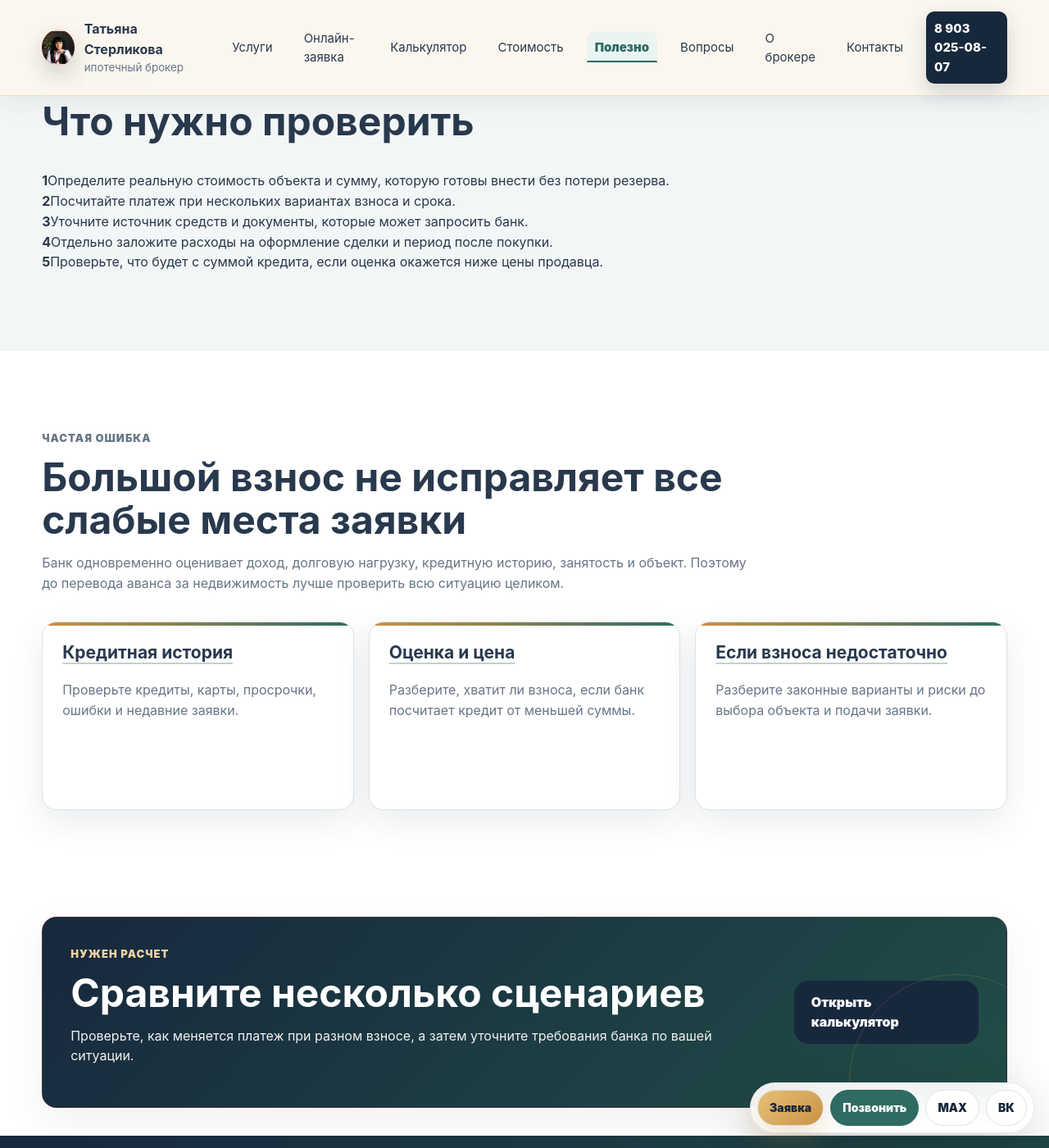
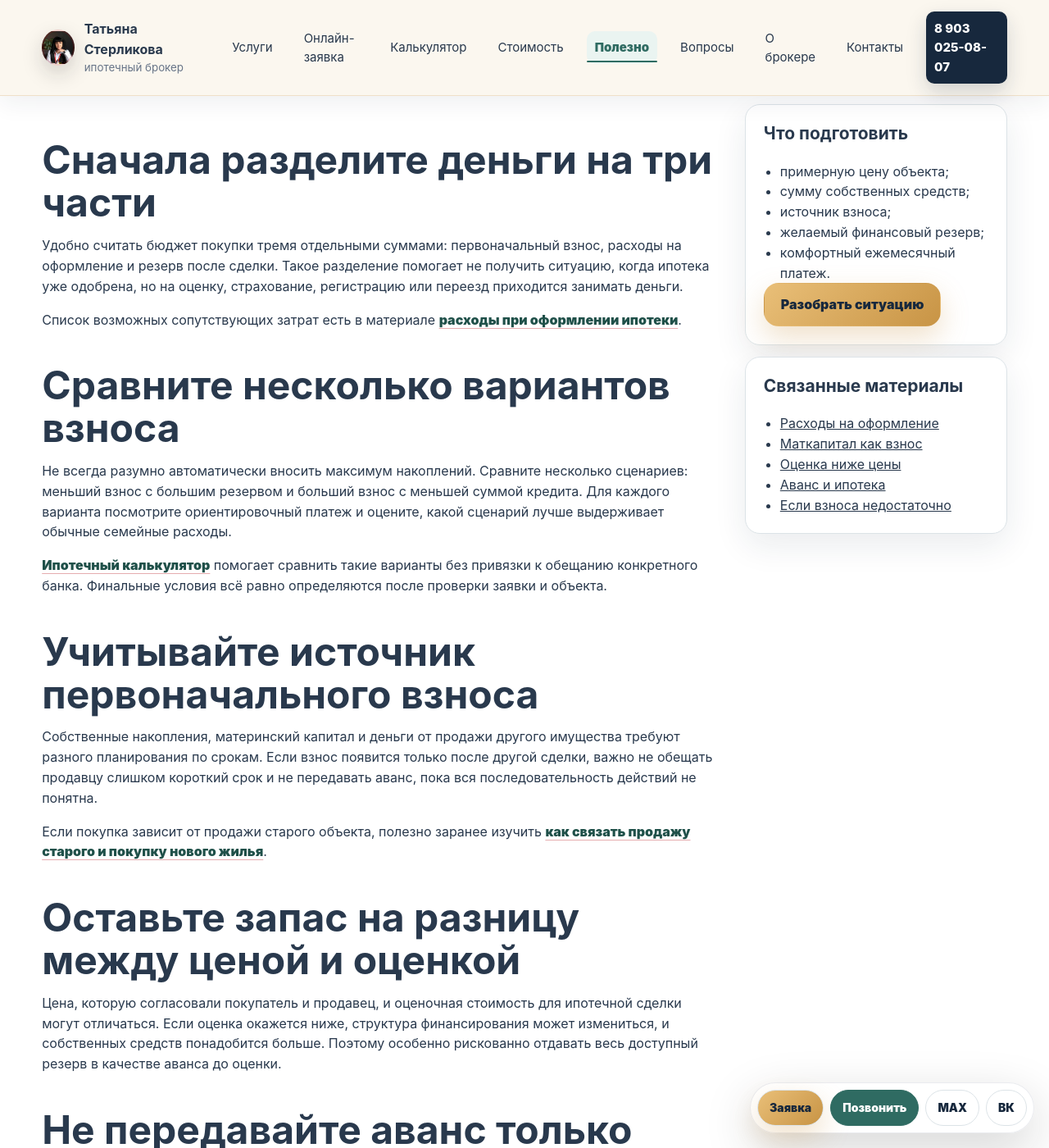
Before and after one commit to deputat36/broker, a Jekyll site: the page built from polezno/pervonachalnyy-vznos-po-ipoteke.md, in a window 1280 px wide and 1400 px high, scrolled down 1545 px. Shown: the whole window at 82% size. Built offline with Jekyll 4.4.1, drawn with Linux system fonts in a browser that asks for light colours; some of the changed text lies outside the part shown.

Commit message:
Усилить материал о первоначальном взносе

```diff
--- a/polezno/pervonachalnyy-vznos-po-ipoteke.md
+++ b/polezno/pervonachalnyy-vznos-po-ipoteke.md
@@ -1,20 +1,106 @@
 ---
 layout: "default"
 title: "Первоначальный взнос по ипотеке | Как подготовить деньги"
-description: "Что важно знать о первоначальном взносе по ипотеке: источники средств, материнский капитал, подтверждение денег, оценка ниже цены, дополнительные расходы и подготовка к заявке."
+description: "Как подготовить первоначальный взнос по ипотеке: собственные средства, маткапитал, продажа имущества, финансовый резерв, оценка объекта и расходы на сделку."
 permalink: "/polezno/pervonachalnyy-vznos-po-ipoteke/"
 og_type: "article"
 schema: '{"@context":"https://schema.org","@type":"Article","headline":"Первоначальный взнос по ипотеке: что важно знать","author":{"@type":"Person","name":"Татьяна Стерликова"},"about":"Первоначальный взнос по ипотеке"}'
 ---
 
-<section class="page-hero section"><div class="breadcrumbs"><a href="{{ '/' | relative_url }}">Главная</a> / <a href="{{ '/polezno/' | relative_url }}">Полезно</a> / Первоначальный взнос</div><p class="eyebrow">Подготовка к покупке</p><h1>Первоначальный взнос по ипотеке: что важно знать</h1><p class="lead">Размер взноса влияет на сумму кредита и платеж, но важна не только цифра. Нужно заранее понимать источник денег, требования банка, возможную оценку объекта и расходы, которые останутся помимо взноса.</p><div class="hero-actions"><a class="btn btn-primary" href="{{ '/kalkulyator-ipoteki/' | relative_url }}">Рассчитать платеж</a><a class="btn btn-secondary" href="{{ '/konsultaciya/' | relative_url }}">Разобрать ситуацию</a></div></section>
+<section class="page-hero section">
+  <div class="breadcrumbs"><a href="{{ '/' | relative_url }}">Главная</a> / <a href="{{ '/polezno/' | relative_url }}">Полезно</a> / Первоначальный взнос</div>
+  <p class="eyebrow">Подготовка к покупке</p>
+  <h1>Первоначальный взнос по ипотеке: что важно знать</h1>
+  <p class="lead">Первоначальный взнос влияет на сумму кредита и будущий платеж, но подготовка не сводится к одной цифре. Важно заранее разделить деньги на взнос, расходы по сделке и резерв, понять источник средств и учесть риск, что оценка объекта окажется ниже цены продавца.</p>
+  <div class="hero-actions">
+    <a class="btn btn-primary" href="{{ '/kalkulyator-ipoteki/' | relative_url }}">Сравнить платежи</a>
+    <a class="btn btn-secondary" href="{{ '/online-zayavka/' | relative_url }}?source={{ page.url | url_encode }}&amp;scenario={{ 'Первичная консультация и подбор ипотеки' | url_encode }}&amp;placement=down_payment_hero">Разобрать взнос онлайн</a>
+  </div>
+</section>
 
-<section class="section"><div class="section-head"><p class="eyebrow">Главное</p><h2>Не направляйте на взнос все имеющиеся деньги</h2><p>После сделки могут понадобиться средства на оценку, страхование, регистрацию, переезд, ремонт и непредвиденные расходы. Комфортная ипотека начинается с финансового резерва, а не только с минимально допустимого взноса.</p></div><div class="grid cards-4"><article class="card"><h3>Собственные накопления</h3><p>Заранее подготовьте понятную историю происхождения и движения средств.</p></article><article class="card"><h3>Материнский капитал</h3><p>Порядок использования зависит от сделки, объекта и требований банка.</p></article><article class="card"><h3>Продажа имущества</h3><p>Учитывайте сроки расчетов и документы, подтверждающие получение денег.</p></article><article class="card"><h3><a href="{{ '/polezno/ocenka-nizhe-ceny-prodavca/' | relative_url }}">Оценка ниже цены</a></h3><p>Если оценка меньше цены покупки, собственных средств может понадобиться больше.</p></article></div></section>
+<section class="section">
+  <div class="section-head">
+    <p class="eyebrow">Главное</p>
+    <h2>Не направляйте на взнос все имеющиеся деньги</h2>
+    <p>После покупки могут понадобиться средства на оценку, страхование, регистрацию, переезд, ремонт и непредвиденные расходы. Поэтому полезно заранее определить не максимальную сумму, которую можно отдать продавцу, а сумму, после которой у семьи останется рабочий финансовый резерв.</p>
+  </div>
+  <div class="grid cards-4">
+    <article class="card"><h3>Собственные накопления</h3><p>Отделите сумму для сделки от повседневного резерва и ближайших обязательных расходов.</p></article>
+    <article class="card"><h3><a href="{{ '/polezno/matkapital-kak-pervonachalnyy-vznos-po-ipoteke/' | relative_url }}">Материнский капитал</a></h3><p>Заранее разберите порядок его использования, сроки и требования к конкретной сделке.</p></article>
+    <article class="card"><h3>Продажа имущества</h3><p>Сопоставьте сроки получения денег со сроками аванса, ипотеки и основной сделки.</p></article>
+    <article class="card"><h3><a href="{{ '/polezno/ocenka-nizhe-ceny-prodavca/' | relative_url }}">Оценка ниже цены</a></h3><p>Если оценочная стоимость меньше цены покупки, собственных средств может понадобиться больше.</p></article>
+  </div>
+</section>
 
-<section class="section muted"><div class="section-head"><p class="eyebrow">Перед заявкой</p><h2>Что нужно проверить</h2></div><div class="checklist"><div><strong>1</strong><span>Определите реальную стоимость объекта и сумму, которую готовы внести без потери резерва.</span></div><div><strong>2</strong><span>Посчитайте платеж при нескольких вариантах взноса и срока.</span></div><div><strong>3</strong><span>Уточните источник средств и документы, которые может запросить банк.</span></div><div><strong>4</strong><span>Отдельно заложите расходы на оформление сделки и период после покупки.</span></div><div><strong>5</strong><span>Проверьте, что будет с суммой кредита, если оценка окажется ниже цены продавца.</span></div></div></section>
+<section class="section content-layout">
+  <article class="content-main">
+    <h2>Сначала разделите деньги на три части</h2>
+    <p>Удобно считать бюджет покупки тремя отдельными суммами: первоначальный взнос, расходы на оформление и резерв после сделки. Такое разделение помогает не получить ситуацию, когда ипотека уже одобрена, но на оценку, страхование, регистрацию или переезд приходится занимать деньги.</p>
+    <p>Список возможных сопутствующих затрат есть в материале <a class="text-link" href="{{ '/polezno/rashody-pri-oformlenii-ipoteki/' | relative_url }}">расходы при оформлении ипотеки</a>.</p>
 
-<section class="section"><div class="section-head"><p class="eyebrow">Частая ошибка</p><h2>Большой взнос не исправляет все слабые места заявки</h2><p>Банк одновременно оценивает доход, долговую нагрузку, кредитную историю, занятость и объект. Поэтому до перевода аванса за недвижимость лучше проверить всю ситуацию целиком.</p></div><div class="grid cards-3"><article class="card"><h3><a href="{{ '/polezno/kak-proverit-kreditnuyu-istoriyu-pered-ipotekoy/' | relative_url }}">Кредитная история</a></h3><p>Проверьте кредиты, карты, просрочки, ошибки и недавние заявки.</p></article><article class="card"><h3><a href="{{ '/polezno/ocenka-nizhe-ceny-prodavca/' | relative_url }}">Оценка и цена</a></h3><p>Разберите, хватит ли взноса, если банк посчитает кредит от меньшей суммы.</p></article><article class="card"><h3><a href="{{ '/uslugi/ipoteka-bez-pervonachalnogo-vznosa/' | relative_url }}">Если взноса недостаточно</a></h3><p>Разберите законные варианты и риски до выбора объекта и подачи заявки.</p></article></div></section>
+    <h2>Сравните несколько вариантов взноса</h2>
+    <p>Не всегда разумно автоматически вносить максимум накоплений. Сравните несколько сценариев: меньший взнос с большим резервом и больший взнос с меньшей суммой кредита. Для каждого варианта посмотрите ориентировочный платеж и оцените, какой сценарий лучше выдерживает обычные семейные расходы.</p>
+    <p><a class="text-link" href="{{ '/kalkulyator-ipoteki/' | relative_url }}">Ипотечный калькулятор</a> помогает сравнить такие варианты без привязки к обещанию конкретного банка. Финальные условия всё равно определяются после проверки заявки и объекта.</p>
 
-<section class="section compact-section"><div class="notice"><div><p class="eyebrow">Нужен расчет</p><h2>Сравните несколько сценариев</h2><p>Проверьте, как меняется платеж при разном взносе, а затем уточните требования банка по вашей ситуации.</p></div><a class="btn btn-dark" href="{{ '/kalkulyator-ipoteki/' | relative_url }}">Открыть калькулятор</a></div></section>
+    <h2>Учитывайте источник первоначального взноса</h2>
+    <p>Собственные накопления, материнский капитал и деньги от продажи другого имущества требуют разного планирования по срокам. Если взнос появится только после другой сделки, важно не обещать продавцу слишком короткий срок и не передавать аванс, пока вся последовательность действий не понятна.</p>
+    <p>Если покупка зависит от продажи старого объекта, полезно заранее изучить <a class="text-link" href="{{ '/polezno/kak-kupit-novoe-zhile-esli-prodaesh-staroe/' | relative_url }}">как связать продажу старого и покупку нового жилья</a>.</p>
 
-<section class="section cta-section"><div><p class="eyebrow">До выбора объекта</p><h2>Обсудите взнос и комфортный платеж</h2><p>Первичная консультация бесплатная. Подготовьте стоимость объекта, накопления, доход и текущие кредиты.</p></div><div class="cta-actions"><a class="btn btn-primary" href="tel:+79030250807">8 903 025-08-07</a><button class="btn btn-secondary" type="button" data-copy-phone>MAX</button><a class="btn btn-secondary" href="https://vk.com/tatyanasterlikova" rel="noopener">ВКонтакте</a></div></section>
+    <h2>Оставьте запас на разницу между ценой и оценкой</h2>
+    <p>Цена, которую согласовали покупатель и продавец, и оценочная стоимость для ипотечной сделки могут отличаться. Если оценка окажется ниже, структура финансирования может измениться, и собственных средств понадобится больше. Поэтому особенно рискованно отдавать весь доступный резерв в качестве аванса до оценки.</p>
+
+    <h2>Не передавайте аванс только ради фиксации объекта</h2>
+    <p>До передачи денег полезно понять, готова ли ипотечная часть сделки, подходят ли сроки продавца и что произойдет при проблеме с объектом или решением банка. Для этого есть отдельный материал <a class="text-link" href="{{ '/polezno/avans-zadatok-i-ipoteka/' | relative_url }}">аванс, задаток и ипотека</a>.</p>
+
+    <h2>Большой взнос не исправляет все слабые места заявки</h2>
+    <p>Банк одновременно оценивает доход, долговую нагрузку, кредитную историю, занятость и объект. Поэтому даже при хорошем взносе стоит проверить всю ситуацию. Начать можно со статьи <a class="text-link" href="{{ '/polezno/kak-podgotovitsya-k-ipoteke/' | relative_url }}">как подготовиться к ипотеке перед заявкой</a>.</p>
+  </article>
+
+  <aside class="sidebar">
+    <div class="seo-panel">
+      <h3>Что подготовить</h3>
+      <ul>
+        <li>примерную цену объекта;</li>
+        <li>сумму собственных средств;</li>
+        <li>источник взноса;</li>
+        <li>желаемый финансовый резерв;</li>
+        <li>комфортный ежемесячный платеж.</li>
+      </ul>
+      <a class="btn btn-primary" href="{{ '/online-zayavka/' | relative_url }}?source={{ page.url | url_encode }}&amp;scenario={{ 'Первичная консультация и подбор ипотеки' | url_encode }}&amp;placement=down_payment_sidebar">Разобрать ситуацию</a>
+    </div>
+    <div class="seo-panel">
+      <h3>Связанные материалы</h3>
+      <ul>
+        <li><a href="{{ '/polezno/rashody-pri-oformlenii-ipoteki/' | relative_url }}">Расходы на оформление</a></li>
+        <li><a href="{{ '/polezno/matkapital-kak-pervonachalnyy-vznos-po-ipoteke/' | relative_url }}">Маткапитал как взнос</a></li>
+        <li><a href="{{ '/polezno/ocenka-nizhe-ceny-prodavca/' | relative_url }}">Оценка ниже цены</a></li>
+        <li><a href="{{ '/polezno/avans-zadatok-i-ipoteka/' | relative_url }}">Аванс и ипотека</a></li>
+        <li><a href="{{ '/uslugi/ipoteka-bez-pervonachalnogo-vznosa/' | relative_url }}">Если взноса недостаточно</a></li>
+      </ul>
+    </div>
+  </aside>
+</section>
+
+<section class="section muted">
+  <div class="section-head"><p class="eyebrow">Перед заявкой</p><h2>Короткий чек-лист по взносу</h2></div>
+  <div class="checklist">
+    <div><strong>1</strong><span>Определите сумму, которую можно внести без потери финансового резерва.</span></div>
+    <div><strong>2</strong><span>Сравните платеж при нескольких вариантах взноса и срока.</span></div>
+    <div><strong>3</strong><span>Проверьте источник средств и реальные сроки их получения.</span></div>
+    <div><strong>4</strong><span>Отдельно заложите расходы на оформление и период после покупки.</span></div>
+    <div><strong>5</strong><span>Оставьте запас на случай, если оценка окажется ниже цены продавца.</span></div>
+  </div>
+</section>
+
+<section class="section cta-section">
+  <div>
+    <p class="eyebrow">До выбора объекта</p>
+    <h2>Сравните взнос, резерв и будущий платеж</h2>
+    <p>Первичная консультация бесплатная. Для начала достаточно примерной цены объекта, накоплений, формата дохода и текущих кредитов.</p>
+  </div>
+  <div class="cta-actions">
+    <a class="btn btn-primary" href="{{ '/online-zayavka/' | relative_url }}?source={{ page.url | url_encode }}&amp;scenario={{ 'Первичная консультация и подбор ипотеки' | url_encode }}&amp;placement=down_payment_footer">Онлайн-заявка</a>
+    <a class="btn btn-secondary" href="tel:+79030250807">8 903 025-08-07</a>
+    <button class="btn btn-secondary" type="button" data-copy-phone>MAX</button>
+  </div>
+</section>
```
